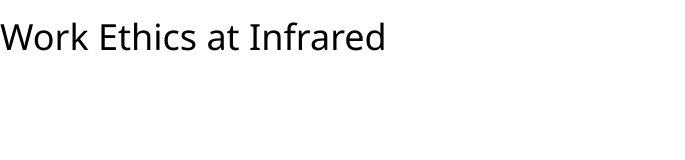
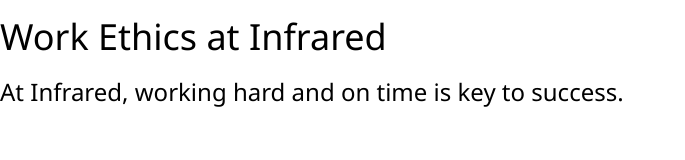
Before and after one commit to rrthomas397/ethic, a plain HTML site: page index.html in a window 1280 px wide. Shown: the whole page, without its empty margins (0-685 px from the left). Drawn offline with nearby package versions, Linux system fonts and the light colour scheme.

Commit message:
Update index.html

```diff
--- a/index.html
+++ b/index.html
@@ -7,6 +7,7 @@
   <body>
     <div id="container" class="container">
       <h1>Work Ethics at Infrared</h1>
+      <h3>At Infrared, working hard and on time is key to success.</h3>
     </div>
   </body>
 </html>
```
